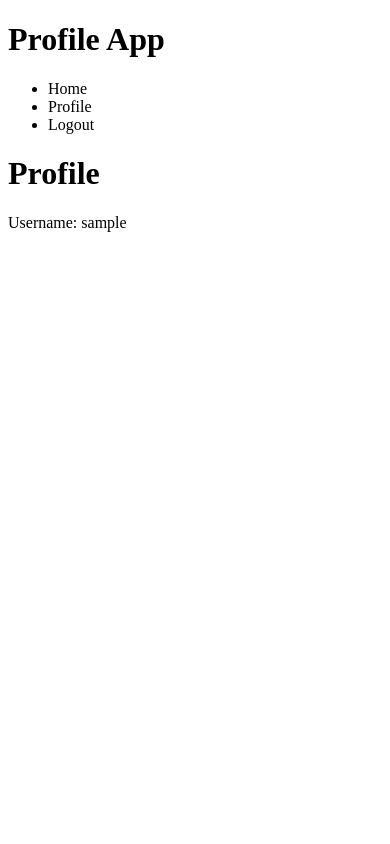
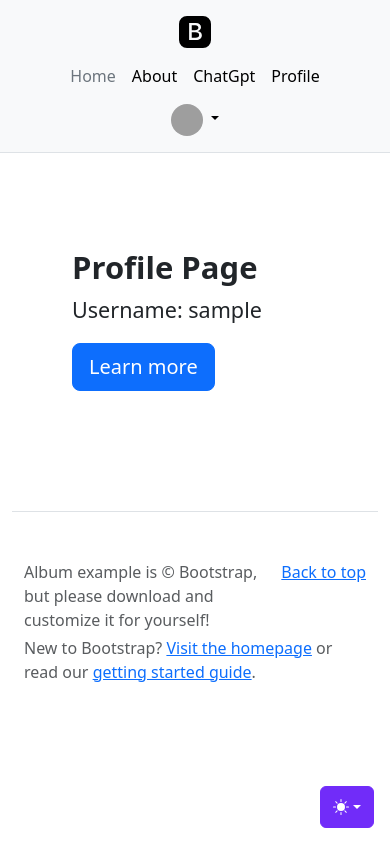
Before and after one commit to abdulwahed-mans/django-kubernetes, a Django app: page /profiles/profile/ in a window 390 px wide. Run offline with Django 5.2, Linux system fonts and the light colour scheme; the visitor is signed in with stand-in values (Sample User, id 1); data comes from the database, SQL or seed files in the repository; parts of the project's set-up code (start-up, migrations or seed data) failed here and were passed over; some libraries are stand-ins or nearby versions; grey boxes are pictures that could not be loaded.

Commit message:
Adding Bootstrap

```diff
--- /dev/null
+++ b/static/css/main.css
@@ -0,0 +1,125 @@
+/* Heroes */
+
+@media (min-width: 992px) {
+  .rounded-lg-3 {
+    border-radius: 0.3rem;
+  }
+}
+
+/* Theme */
+.bd-placeholder-img {
+  font-size: 1.125rem;
+  text-anchor: middle;
+  -webkit-user-select: none;
+  -moz-user-select: none;
+  user-select: none;
+}
+
+@media (min-width: 768px) {
+  .bd-placeholder-img-lg {
+    font-size: 3.5rem;
+  }
+}
+
+.b-example-divider {
+  width: 100%;
+  height: 3rem;
+  background-color: rgba(0, 0, 0, 0.1);
+  border: solid rgba(0, 0, 0, 0.15);
+  border-width: 1px 0;
+  box-shadow: inset 0 0.5em 1.5em rgba(0, 0, 0, 0.1),
+    inset 0 0.125em 0.5em rgba(0, 0, 0, 0.15);
+}
+
+.b-example-vr {
+  flex-shrink: 0;
+  width: 1.5rem;
+  height: 100vh;
+}
+
+.bi {
+  vertical-align: -0.125em;
+  fill: currentColor;
+}
+
+.nav-scroller {
+  position: relative;
+  z-index: 2;
+  height: 2.75rem;
+  overflow-y: hidden;
+}
+
+.nav-scroller .nav {
+  display: flex;
+  flex-wrap: nowrap;
+  padding-bottom: 1rem;
+  margin-top: -1px;
+  overflow-x: auto;
+  text-align: center;
+  white-space: nowrap;
+  -webkit-overflow-scrolling: touch;
+}
+
+.btn-bd-primary {
+  --bd-violet-bg: #712cf9;
+  --bd-violet-rgb: 112.520718, 44.062154, 249.437846;
+
+  --bs-btn-font-weight: 600;
+  --bs-btn-color: var(--bs-white);
+  --bs-btn-bg: var(--bd-violet-bg);
+  --bs-btn-border-color: var(--bd-violet-bg);
+  --bs-btn-hover-color: var(--bs-white);
+  --bs-btn-hover-bg: #6528e0;
+  --bs-btn-hover-border-color: #6528e0;
+  --bs-btn-focus-shadow-rgb: var(--bd-violet-rgb);
+  --bs-btn-active-color: var(--bs-btn-hover-color);
+  --bs-btn-active-bg: #5a23c8;
+  --bs-btn-active-border-color: #5a23c8;
+}
+
+.bd-mode-toggle {
+  z-index: 1500;
+}
+
+.bd-mode-toggle .dropdown-menu .active .bi {
+  display: block !important;
+}
+
+/* Header */
+.form-control-dark {
+  border-color: var(--bs-gray);
+}
+.form-control-dark:focus {
+  border-color: #fff;
+  box-shadow: 0 0 0 0.25rem rgba(255, 255, 255, 0.25);
+}
+
+.text-small {
+  font-size: 85%;
+}
+
+.dropdown-toggle:not(:focus) {
+  outline: 0;
+}
+
+/* Form signin */
+.form-signin {
+  max-width: 330px;
+  padding: 1rem;
+}
+
+.form-signin .form-floating:focus-within {
+  z-index: 2;
+}
+
+.form-signin input[type="email"] {
+  margin-bottom: -1px;
+  border-bottom-right-radius: 0;
+  border-bottom-left-radius: 0;
+}
+
+.form-signin input[type="password"] {
+  margin-bottom: 10px;
+  border-top-left-radius: 0;
+  border-top-right-radius: 0;
+}
--- /dev/null
+++ b/static/js/color-modes.js
@@ -0,0 +1,80 @@
+/*!
+ * Color mode toggler for Bootstrap's docs (https://getbootstrap.com/)
+ * Copyright 2011-2024 The Bootstrap Authors
+ * Licensed under the Creative Commons Attribution 3.0 Unported License.
+ */
+
+(() => {
+  'use strict'
+
+  const getStoredTheme = () => localStorage.getItem('theme')
+  const setStoredTheme = theme => localStorage.setItem('theme', theme)
+
+  const getPreferredTheme = () => {
+    const storedTheme = getStoredTheme()
+    if (storedTheme) {
+      return storedTheme
+    }
+
+    return window.matchMedia('(prefers-color-scheme: dark)').matches ? 'dark' : 'light'
+  }
+
+  const setTheme = theme => {
+    if (theme === 'auto') {
+      document.documentElement.setAttribute('data-bs-theme', (window.matchMedia('(prefers-color-scheme: dark)').matches ? 'dark' : 'light'))
+    } else {
+      document.documentElement.setAttribute('data-bs-theme', theme)
+    }
+  }
+
+  setTheme(getPreferredTheme())
+
+  const showActiveTheme = (theme, focus = false) => {
+    const themeSwitcher = document.querySelector('#bd-theme')
+
+    if (!themeSwitcher) {
+      return
+    }
+
+    const themeSwitcherText = document.querySelector('#bd-theme-text')
+    const activeThemeIcon = document.querySelector('.theme-icon-active use')
+    const btnToActive = document.querySelector(`[data-bs-theme-value="${theme}"]`)
+    const svgOfActiveBtn = btnToActive.querySelector('svg use').getAttribute('href')
+
+    document.querySelectorAll('[data-bs-theme-value]').forEach(element => {
+      element.classList.remove('active')
+      element.setAttribute('aria-pressed', 'false')
+    })
+
+    btnToActive.classList.add('active')
+    btnToActive.setAttribute('aria-pressed', 'true')
+    activeThemeIcon.setAttribute('href', svgOfActiveBtn)
+    const themeSwitcherLabel = `${themeSwitcherText.textContent} (${btnToActive.dataset.bsThemeValue})`
+    themeSwitcher.setAttribute('aria-label', themeSwitcherLabel)
+
+    if (focus) {
+      themeSwitcher.focus()
+    }
+  }
+
+  window.matchMedia('(prefers-color-scheme: dark)').addEventListener('change', () => {
+    const storedTheme = getStoredTheme()
+    if (storedTheme !== 'light' && storedTheme !== 'dark') {
+      setTheme(getPreferredTheme())
+    }
+  })
+
+  window.addEventListener('DOMContentLoaded', () => {
+    showActiveTheme(getPreferredTheme())
+
+    document.querySelectorAll('[data-bs-theme-value]')
+      .forEach(toggle => {
+        toggle.addEventListener('click', () => {
+          const theme = toggle.getAttribute('data-bs-theme-value')
+          setStoredTheme(theme)
+          setTheme(theme)
+          showActiveTheme(theme, true)
+        })
+      })
+  })
+})()
--- a/templates/base.html
+++ b/templates/base.html
@@ -1,27 +1,49 @@
-<!DOCTYPE html>
-<html lang="en">
+{% load static %}
+
+<!doctype html>
+<html lang="en" data-bs-theme="auto">
 
 <head>
-    <meta charset="UTF-8">
-    <title>{% block title %}Profile App{% endblock %}</title>
+    <!-- Required meta tags -->
+    <meta charset="utf-8">
+    <meta name="viewport" content="width=device-width, initial-scale=1, shrink-to-fit=no">
+
+    <!-- Bootstrap CSS -->
+    <link href="https://cdnjs.cloudflare.com/ajax/libs/twitter-bootstrap/5.3.0/css/bootstrap.min.css" rel="stylesheet">
+
+    <!-- Font Awesome icons -->
+    <link href="https://cdnjs.cloudflare.com/ajax/libs/font-awesome/5.15.4/css/all.min.css" rel="stylesheet">
+
+    <!--Custom CSS-->
+    <link rel="stylesheet" href="{% static 'assets/css/main.css' %}" />
+
+    <title>{% block title %}{% endblock title %}</title>
 </head>
 
 <body>
-    <header>
-        <h1>Profile App</h1>
-        <nav>
-            <ul>
-                <li>Home</a></li>
-                <li>Profile</a></li>
-                <li>Logout</a></li>
-            </ul>
-        </nav>
-    </header>
-    <main>
-        {% block content %}
-        <h1>Welcome to My Django Site</h1>
-        <p>This is the home page.</p>
-        {% endblock %}
-    </main>
+    <!--header-->
+    {% include 'subdirectory/header.html' %}
+
+    <!--theme tagle-->
+    {% include 'subdirectory/theme.html' %}
+
+    <!--main-->
+    {% block content %}{% endblock content %}
+
+    <!--Footer-->
+    {% include 'subdirectory/footer.html' %}
+
+    <!-- Bootstrap Bundle with Popper -->
+    <script src="https://cdnjs.cloudflare.com/ajax/libs/jquery/3.6.0/jquery.min.js"></script>
+    <script src="https://cdnjs.cloudflare.com/ajax/libs/popper.js/2.11.6/umd/popper.min.js"></script>
+    <script src="https://cdnjs.cloudflare.com/ajax/libs/twitter-bootstrap/5.3.0/js/bootstrap.bundle.min.js"></script>
+
+    <!-- Bootstrap Show Password Plugin -->
+    <script src="https://cdnjs.cloudflare.com/ajax/libs/bootstrap-show-password/1.2.1/bootstrap-show-password.min.js"></script>
+
+    <!-- Custom scripts (optional) -->
+    <script src="{% static 'assets/js/color-modes.js' %}"></script>
+
+</body>
 
 </html>
--- a/templates/profiles/profile.html
+++ b/templates/profiles/profile.html
@@ -1,5 +1,16 @@
 {% extends 'base.html' %}
+
+{% block title %}
+Profile
+{% endblock %}
+
 {% block content %}
-<h1>Profile</h1>
-<p>Username: {{ user.username }}</p>
-{% endblock %}
+<div class="container">
+    <div class="p-5 mb-4">
+        <div class="container-fluid py-5">
+            <h1 class="display-5 fw-bold">Profile Page</h1>
+            <p class="col-md-8 fs-4">Username: {{ user.username }}</p>
+            <button class="btn btn-primary btn-lg" type="button">Learn more</button>
+        </div>
+    </div>
+    {% endblock %}
--- /dev/null
+++ b/templates/subdirectory/footer.html
@@ -0,0 +1,10 @@
+<footer class="py-5 mt-4 text-body-secondary py-5 border-top">
+    <div class="container">
+        <p class="float-end mb-1">
+            <a href="#">Back to top</a>
+        </p>
+        <p class="mb-1">Album example is © Bootstrap, but please download and customize it for yourself!</p>
+        <p class="mb-0">New to Bootstrap? <a href="/">Visit the homepage</a> or read our <a href="/docs/5.3/getting-started/introduction/">getting started
+                guide</a>.</p>
+    </div>
+</footer>
--- /dev/null
+++ b/templates/subdirectory/header.html
@@ -0,0 +1,57 @@
+<header class="p-3 border-bottom bg-body-tertiary">
+    <div class="container">
+        <div class="d-flex flex-wrap align-items-center justify-content-center justify-content-lg-start">
+            <a href="/" class="d-flex align-items-center mb-2 mb-lg-0 link-body-emphasis text-decoration-none">
+                <svg xmlns="http://www.w3.org/2000/svg" width="40" height="32" fill="currentColor" class="bi bi-bootstrap-fill" viewBox="0 0 16 16">
+                    <path
+                        d="M6.375 7.125V4.658h1.78c.973 0 1.542.457 1.542 1.237 0 .802-.604 1.23-1.764 1.23zm0 3.762h1.898c1.184 0 1.81-.48 1.81-1.377 0-.885-.65-1.348-1.886-1.348H6.375z" />
+                    <path
+                        d="M4.002 0a4 4 0 0 0-4 4v8a4 4 0 0 0 4 4h8a4 4 0 0 0 4-4V4a4 4 0 0 0-4-4zm1.06 12V3.545h3.399c1.587 0 2.543.809 2.543 2.11 0 .884-.65 1.675-1.483 1.816v.1c1.143.117 1.904.931 1.904 2.033 0 1.488-1.084 2.396-2.888 2.396z" />
+                </svg>
+            </a>
+
+            <ul class="nav col-12 col-lg-auto me-lg-auto mb-2 justify-content-center mb-md-0">
+                <li><a href="{% url 'home' %}" class="nav-link px-2 link-secondary">Home</a></li>
+                <li><a href="{% url 'about' %}" class="nav-link px-2 link-body-emphasis">About</a></li>
+                <li><a href="/" class="nav-link px-2 link-body-emphasis">ChatGpt</a></li>
+                <li><a href="{% url 'profile' %}" class="nav-link px-2 link-body-emphasis">Profile</a></li>
+
+            </ul>
+
+            {% if user.is_authenticated %}
+
+            <div class="dropdown text-end">
+                <a href="#" class="d-block link-body-emphasis text-decoration-none dropdown-toggle" data-bs-toggle="dropdown" aria-expanded="false">
+                    <img src="https://github.com/mdo.png" alt="mdo" width="32" height="32" class="rounded-circle">
+                </a>
+                <ul class="dropdown-menu text-small">
+                    <li><a class="dropdown-item" href="#">{{ user.username }}</a></li>
+                    <li><a class="dropdown-item" href="#">Change password</a></li>
+                    <li><a class="dropdown-item" href="#">Profile</a></li>
+                    <li>
+                        <hr class="dropdown-divider">
+                    </li>
+                    <li><a class="dropdown-item" href="#">Sign out</a></li>
+                </ul>
+            </div>
+            {% else %}
+            <div class="col-md-3 text-end">
+                <a href="#" class="btn btn-outline-secondary">Log in</a>
+                <a href="#" class="btn btn-primary ms-2">Sign up</a>
+            </div>
+            {% endif %}
+
+            <!-- Flash messages -->
+            {% if messages %}
+            <div class="mt-3">
+                {% for message in messages %}
+                <div class="alert {{ message.tags }} alert-dismissible fade show" role="alert">
+                    {{ message }}
+                    <button type="button" class="btn-close" data-bs-dismiss="alert" aria-label="Close"></button>
+                </div>
+                {% endfor %}
+            </div>
+            {% endif %}
+        </div>
+    </div>
+</header>
--- /dev/null
+++ b/templates/subdirectory/theme.html
@@ -0,0 +1,63 @@
+<svg xmlns="http://www.w3.org/2000/svg" class="d-none">
+    <symbol id="check2" viewBox="0 0 16 16">
+        <path d="M13.854 3.646a.5.5 0 0 1 0 .708l-7 7a.5.5 0 0 1-.708 0l-3.5-3.5a.5.5 0 1 1 .708-.708L6.5 10.293l6.646-6.647a.5.5 0 0 1 .708 0z" />
+    </symbol>
+    <symbol id="circle-half" viewBox="0 0 16 16">
+        <path d="M8 15A7 7 0 1 0 8 1v14zm0 1A8 8 0 1 1 8 0a8 8 0 0 1 0 16z" />
+    </symbol>
+    <symbol id="moon-stars-fill" viewBox="0 0 16 16">
+        <path
+            d="M6 .278a.768.768 0 0 1 .08.858 7.208 7.208 0 0 0-.878 3.46c0 4.021 3.278 7.277 7.318 7.277.527 0 1.04-.055 1.533-.16a.787.787 0 0 1 .81.316.733.733 0 0 1-.031.893A8.349 8.349 0 0 1 8.344 16C3.734 16 0 12.286 0 7.71 0 4.266 2.114 1.312 5.124.06A.752.752 0 0 1 6 .278z" />
+        <path
+            d="M10.794 3.148a.217.217 0 0 1 .412 0l.387 1.162c.173.518.579.924 1.097 1.097l1.162.387a.217.217 0 0 1 0 .412l-1.162.387a1.734 1.734 0 0 0-1.097 1.097l-.387 1.162a.217.217 0 0 1-.412 0l-.387-1.162A1.734 1.734 0 0 0 9.31 6.593l-1.162-.387a.217.217 0 0 1 0-.412l1.162-.387a1.734 1.734 0 0 0 1.097-1.097l.387-1.162zM13.863.099a.145.145 0 0 1 .274 0l.258.774c.115.346.386.617.732.732l.774.258a.145.145 0 0 1 0 .274l-.774.258a1.156 1.156 0 0 0-.732.732l-.258.774a.145.145 0 0 1-.274 0l-.258-.774a1.156 1.156 0 0 0-.732-.732l-.774-.258a.145.145 0 0 1 0-.274l.774-.258c.346-.115.617-.386.732-.732L13.863.1z" />
+    </symbol>
+    <symbol id="sun-fill" viewBox="0 0 16 16">
+        <path
+            d="M8 12a4 4 0 1 0 0-8 4 4 0 0 0 0 8zM8 0a.5.5 0 0 1 .5.5v2a.5.5 0 0 1-1 0v-2A.5.5 0 0 1 8 0zm0 13a.5.5 0 0 1 .5.5v2a.5.5 0 0 1-1 0v-2A.5.5 0 0 1 8 13zm8-5a.5.5 0 0 1-.5.5h-2a.5.5 0 0 1 0-1h2a.5.5 0 0 1 .5.5zM3 8a.5.5 0 0 1-.5.5h-2a.5.5 0 0 1 0-1h2A.5.5 0 0 1 3 8zm10.657-5.657a.5.5 0 0 1 0 .707l-1.414 1.415a.5.5 0 1 1-.707-.708l1.414-1.414a.5.5 0 0 1 .707 0zm-9.193 9.193a.5.5 0 0 1 0 .707L3.05 13.657a.5.5 0 0 1-.707-.707l1.414-1.414a.5.5 0 0 1 .707 0zm9.193 2.121a.5.5 0 0 1-.707 0l-1.414-1.414a.5.5 0 0 1 .707-.707l1.414 1.414a.5.5 0 0 1 0 .707zM4.464 4.465a.5.5 0 0 1-.707 0L2.343 3.05a.5.5 0 1 1 .707-.707l1.414 1.414a.5.5 0 0 1 0 .708z" />
+    </symbol>
+</svg>
+
+<div class="dropdown position-fixed bottom-0 end-0 mb-3 me-3 bd-mode-toggle">
+    <button class="btn btn-bd-primary py-2 dropdown-toggle d-flex align-items-center" id="bd-theme" type="button" aria-expanded="false"
+        data-bs-toggle="dropdown" aria-label="Toggle theme (auto)">
+        <svg class="bi my-1 theme-icon-active" width="1em" height="1em">
+            <use href="#circle-half"></use>
+        </svg>
+        <span class="visually-hidden" id="bd-theme-text">Toggle theme</span>
+    </button>
+    <ul class="dropdown-menu dropdown-menu-end shadow" aria-labelledby="bd-theme-text">
+        <li>
+            <button type="button" class="dropdown-item d-flex align-items-center" data-bs-theme-value="light" aria-pressed="false">
+                <svg class="bi me-2 opacity-50" width="1em" height="1em">
+                    <use href="#sun-fill"></use>
+                </svg>
+                Light
+                <svg class="bi ms-auto d-none" width="1em" height="1em">
+                    <use href="#check2"></use>
+                </svg>
+            </button>
+        </li>
+        <li>
+            <button type="button" class="dropdown-item d-flex align-items-center" data-bs-theme-value="dark" aria-pressed="false">
+                <svg class="bi me-2 opacity-50" width="1em" height="1em">
+                    <use href="#moon-stars-fill"></use>
+                </svg>
+                Dark
+                <svg class="bi ms-auto d-none" width="1em" height="1em">
+                    <use href="#check2"></use>
+                </svg>
+            </button>
+        </li>
+        <li>
+            <button type="button" class="dropdown-item d-flex align-items-center active" data-bs-theme-value="auto" aria-pressed="true">
+                <svg class="bi me-2 opacity-50" width="1em" height="1em">
+                    <use href="#circle-half"></use>
+                </svg>
+                Auto
+                <svg class="bi ms-auto d-none" width="1em" height="1em">
+                    <use href="#check2"></use>
+                </svg>
+            </button>
+        </li>
+    </ul>
+</div>
```
Also changed, not shown: backend/settings.py (+8 -7 lines), templates/pages/about.html (+6 -2 lines), templates/pages/home.html (+9 -3 lines), static/brand/bootstrap-logo-white.svg (added), static/brand/bootstrap-logo.svg (added), static/css/styles.css (deleted), 2 other files.
